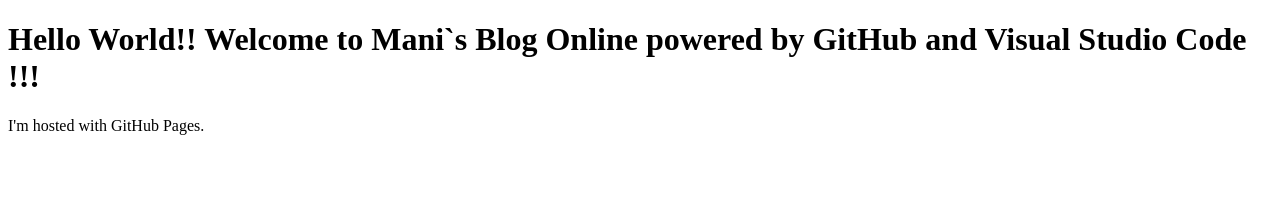
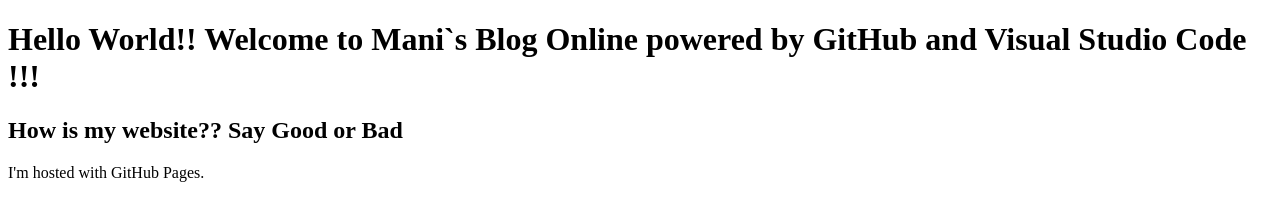
Before and after one commit to manigandandba/github.io, a plain HTML site: page index.html in a window 1280 px wide. Drawn offline with Linux system fonts and the light colour scheme.

Commit message:
commit on 'master'

```diff
--- a/index.html
+++ b/index.html
@@ -2,6 +2,7 @@
 <html>
 <body>
 <h1>Hello World!! Welcome to Mani`s Blog Online powered by GitHub and Visual Studio Code !!!</h1>
+<h2> How is my website?? Say Good or Bad</h2>
 <p>I'm hosted with GitHub Pages.</p>
 </body>
 </html>
```
